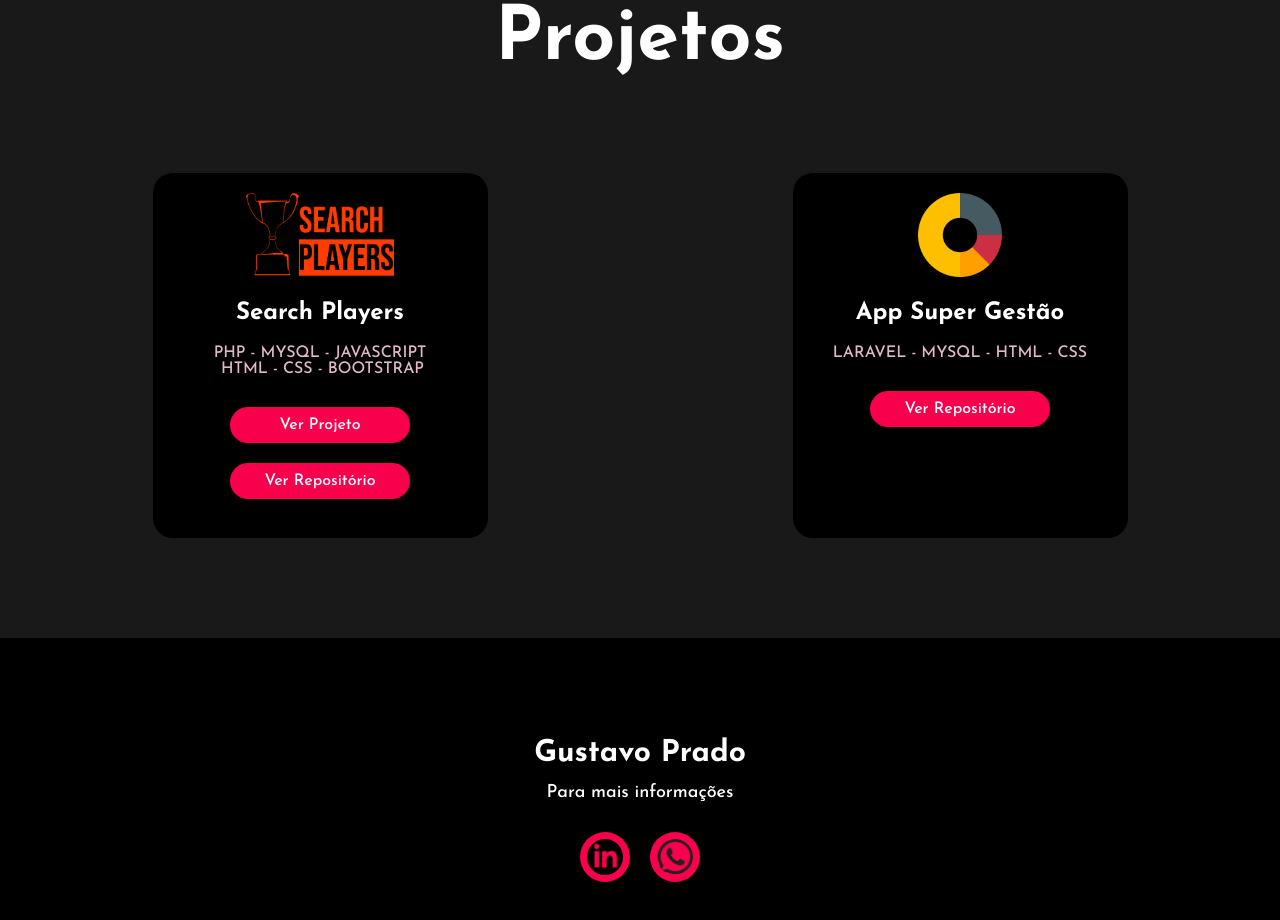
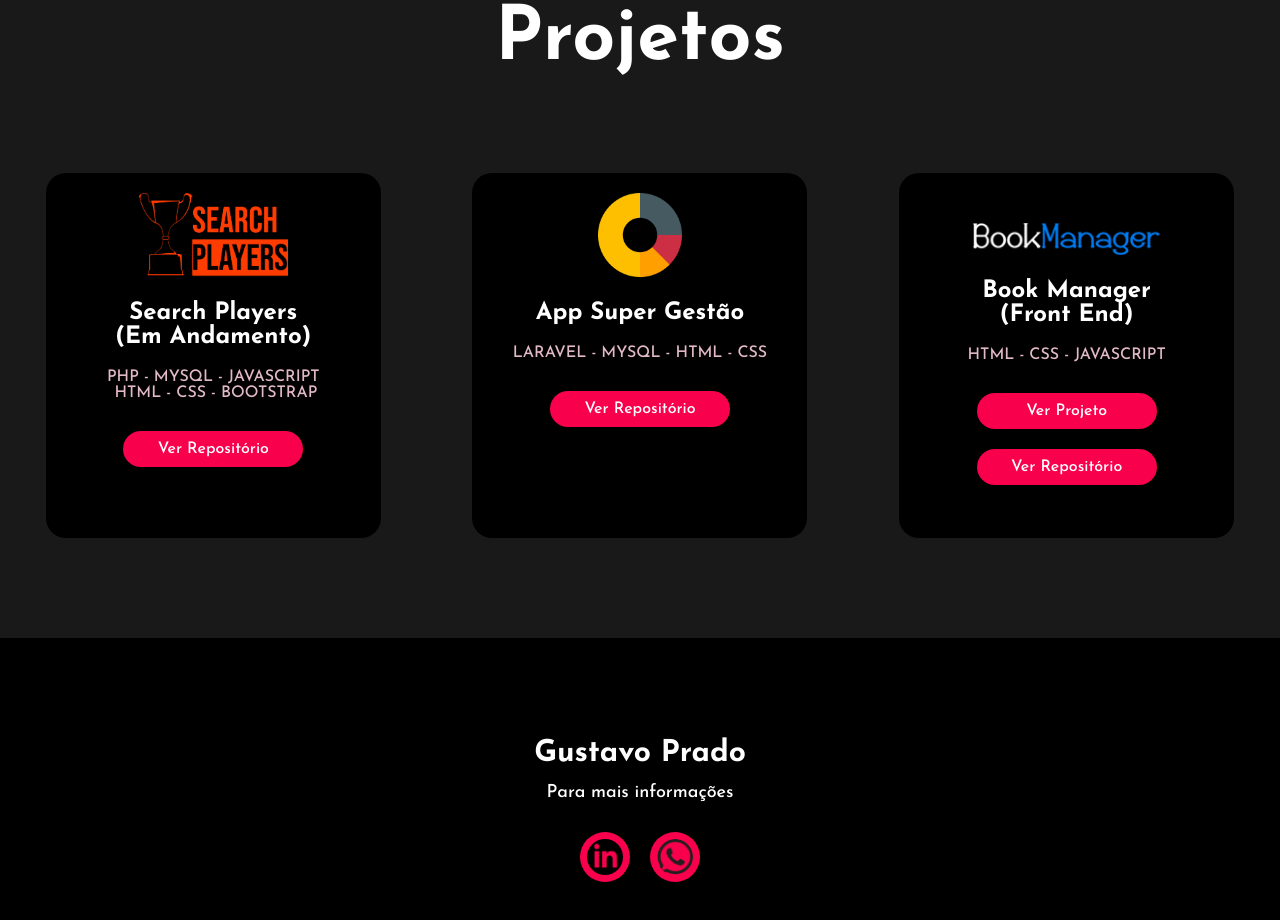
Before and after one commit to GustavoPrado20/portifolio, a plain HTML site: page portifolio/index.html in a window 1280 px wide. Shown: the part 1467-2387 px from the top of the page. Drawn offline with Linux system fonts and the light colour scheme.

Commit message:
adicionando novo projeto

```diff
--- a/portifolio/index.html
+++ b/portifolio/index.html
@@ -65,9 +65,8 @@
                         <figure>
                             <img src="./public/img/logo_light.png" alt="Logo Projeto">
                         </figure>
-                        <h5>Search Players</h5>
+                        <h5>Search Players <br> (Em Andamento)</h5>
                         <p>PHP - MYSQL - JAVASCRIPT &nbspHTML - CSS - BOOTSTRAP</p>
-                        <a href="http://search-players-9345ca200c92.herokuapp.com/" target="_blank">Ver Projeto</a>
                         <a href="https://github.com/GustavoPrado20/search_players" target="_blank">Ver Repositório</a>
                     </section>
 
@@ -78,6 +77,16 @@
                         <h5>App Super Gestão</h5>
                         <p>LARAVEL - MYSQL - HTML - CSS</p>
                         <a href="https://github.com/GustavoPrado20/app_super_gestao" target="_blank" class="btn-unico">Ver Repositório</a>
+                    </section>
+
+                    <section class="card">
+                        <figure>
+                            <img src="./public/img/logo-bookmanager.png" alt="Logo Projeto" id="logo-card-bookmanager">
+                        </figure>
+                        <h5>Book Manager <br> (Front End)</h5>
+                        <p>HTML - CSS - JAVASCRIPT</p>
+                        <a href="https://dulcet-marzipan-217598.netlify.app/" target="_blank">Ver Projeto</a>
+                        <a href="https://github.com/GustavoPrado20/projeto_basico-Book-Manager/tree/main/Projeto%20Book%20Manager" target="_blank" class="btn-unico">Ver Repositório</a>
                     </section>
                 </section>
             </section>
--- a/portifolio/public/css/main.css
+++ b/portifolio/public/css/main.css
@@ -162,6 +162,11 @@ header {
     margin-top: 35px;
 }
 
+#logo-card-bookmanager {
+    height: 4vh;
+    margin-top: 30px;
+}
+
 .card figure img {
     height: 10.5vh;
     margin-bottom: 20px;
@@ -196,7 +201,7 @@ header {
 
 .card-projeto {
     display: grid;
-    grid-template-columns: 335px 335px;
+    grid-template-columns: 335px 335px 335px;
     justify-content: space-around;
     margin-top: 60px;
 }
```
Also changed, not shown: portifolio/public/img/logo-bookmanager.png (added).
